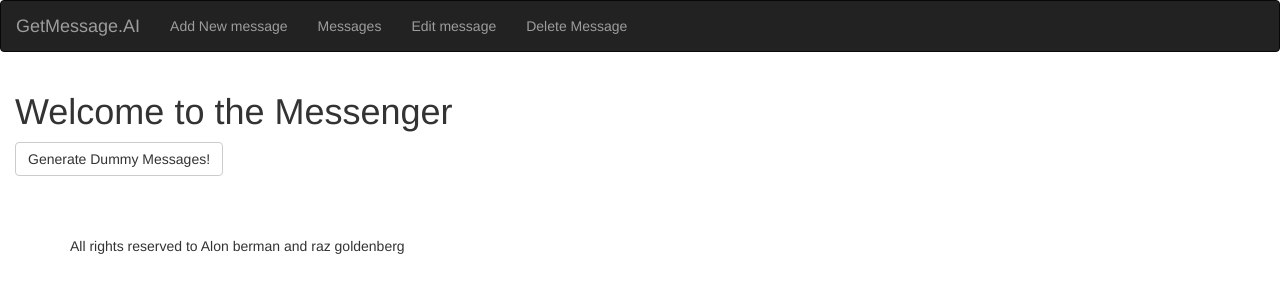
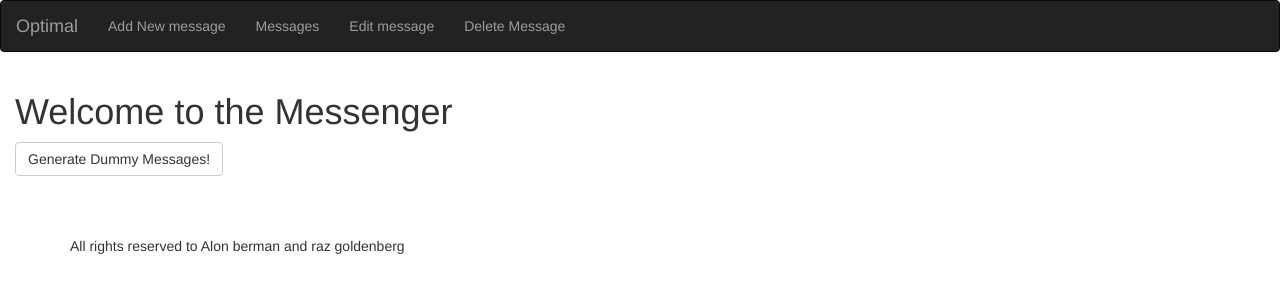
Before and after one commit to alon-berman/optimal, a website: page index.html in a window 1280 px wide. Drawn offline with nearby package versions, Linux system fonts and the light colour scheme.

Commit message:
fix: title name

```diff
--- a/index.html
+++ b/index.html
@@ -1,7 +1,7 @@
 <!DOCTYPE html>
 <html lang="en">
 <head>
-  <title>GetMessage.AI</title>
+  <title>Optimal</title>
   <meta charset="utf-8">
   <meta name="viewport" content="width=device-width, initial-scale=1">
   <link rel="stylesheet" href="https://maxcdn.bootstrapcdn.com/bootstrap/3.4.1/css/bootstrap.min.css">
@@ -12,7 +12,7 @@
   <nav class="navbar navbar-inverse">
     <div class="container-fluid">
       <div class="navbar-header">
-        <a class="navbar-brand" href="html/home.html">GetMessage.AI</a>
+        <a class="navbar-brand" href="html/home.html">Optimal</a>
       </div>
       <ul class="nav navbar-nav">
         <li><a href="html/add_message.html">Add New message</a></li>
```
